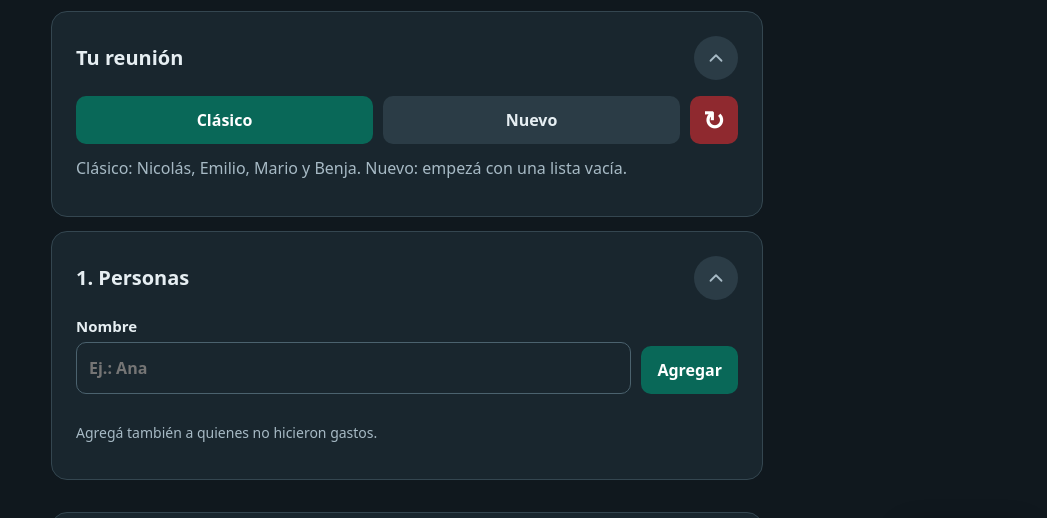
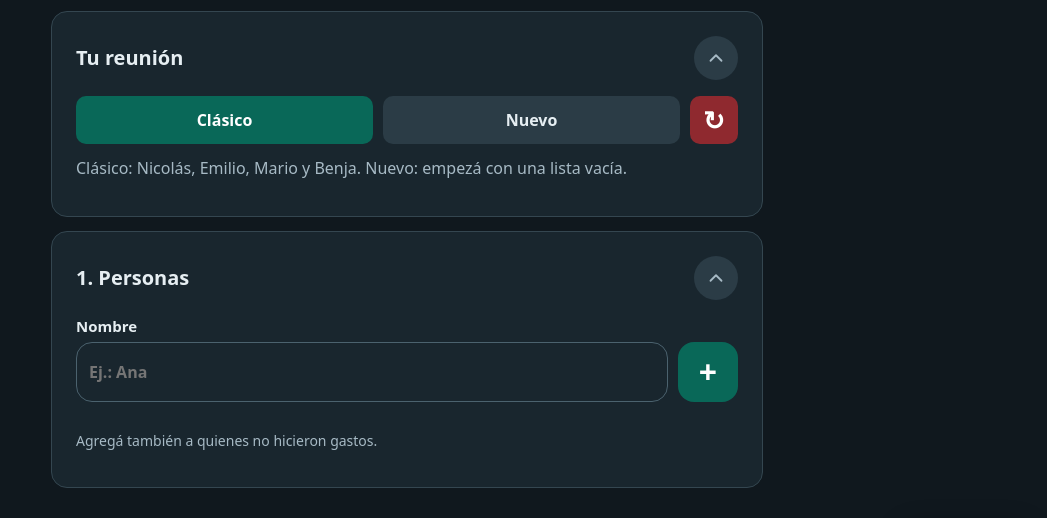
Before and after one commit to Cross-Naicha/gastos-compartidos, a plain HTML site: page index.html in a window 1280 px wide. Shown: the part 212-730 px from the top of the page, without its empty margins (233-1280 px from the left). Drawn offline with Linux system fonts and the light colour scheme.

Commit message:
Match person form controls to chip height and use plus button

```diff
--- a/index.html
+++ b/index.html
@@ -14,7 +14,7 @@
 
   <script>
       const refreshVersion = new URLSearchParams(location.search).get('actualizar');
-      const assetVersion = refreshVersion && /^\d{10,16}$/.test(refreshVersion) ? refreshVersion : '20261025-people';
+      const assetVersion = refreshVersion && /^\d{10,16}$/.test(refreshVersion) ? refreshVersion : '20261025-person-form';
       const assets = [["resolver_gastos.css", false], ["vendor/lz-string.min.js", true], ["vendor/qrcode.js", true], ["gastos-core.js", true], ["gastos-share.js", true], ["resolver_gastos.js", true], ["ui.js", true]];
       for (const [path, script] of assets) {
         const assetPath = path + '?v=' + assetVersion;
@@ -54,7 +54,7 @@
                 maxlength="60"
                 placeholder="Ej.: Ana"
                 autocomplete="off" autocapitalize="words" enterkeyhint="done" /></label
-            ><button>Agregar</button>
+            ><button type="submit" aria-label="Agregar persona" title="Agregar persona">+</button>
           </form>
           <div id="people"></div>
         </section>
--- a/resolver_gastos.css
+++ b/resolver_gastos.css
@@ -378,3 +378,7 @@ section, header { scroll-margin-top: 16px; }
 .person-chip > button.remove { flex: 0 0 40px; min-height: 44px; padding: 0; border: 0; border-radius: 12px; background: transparent; color: #d5f5e7; font-size: 16px; }
 .person-chip > button.remove:hover { background: #ffffff18; color: #fff; }
 .person-chip > button.remove:active { background: #ffffff28; }
+
+#personForm { grid-template-columns: minmax(0, 1fr) 60px; }
+#personForm input, #personForm > button { height: 60px; min-height: 60px; border-radius: 16px; }
+#personForm > button { width: 60px; padding: 0; font-size: 32px; line-height: 1; }
```
Also changed, not shown: resolver_gastos.html (+2 -2 lines).
